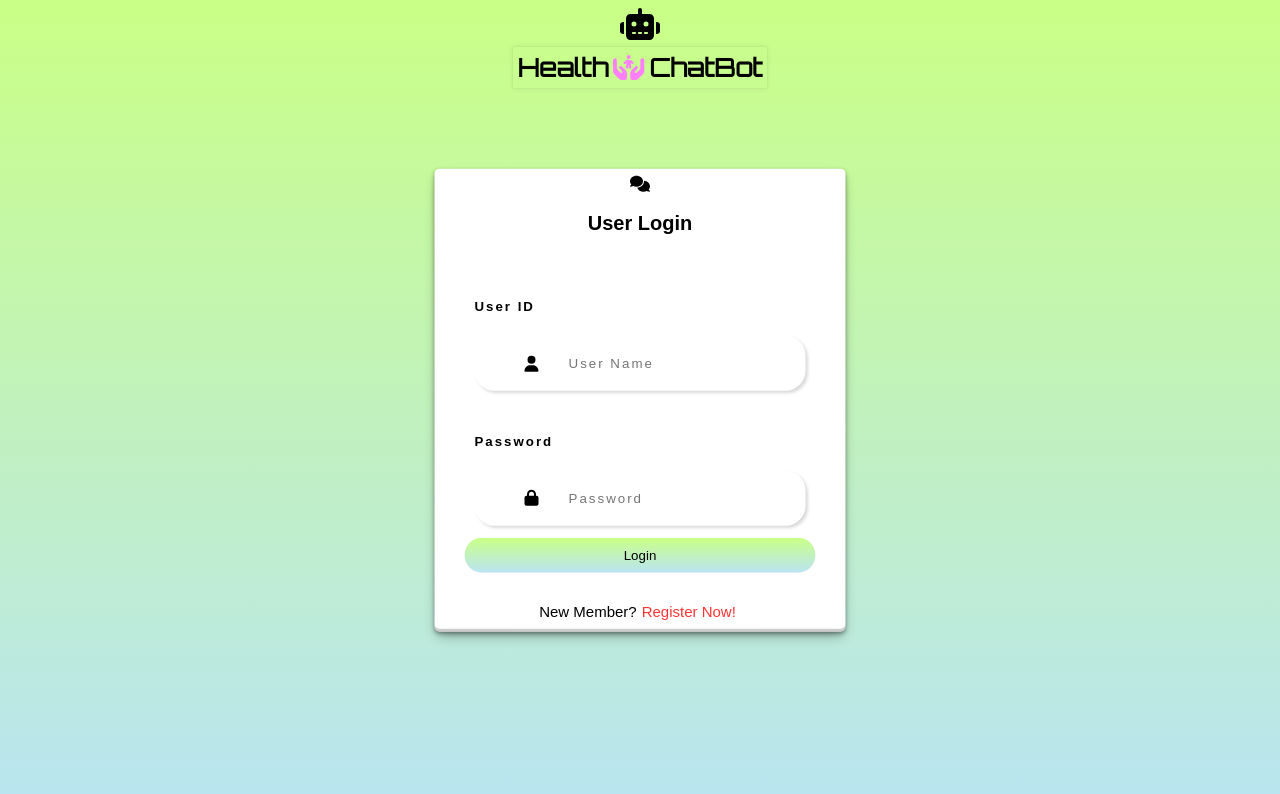
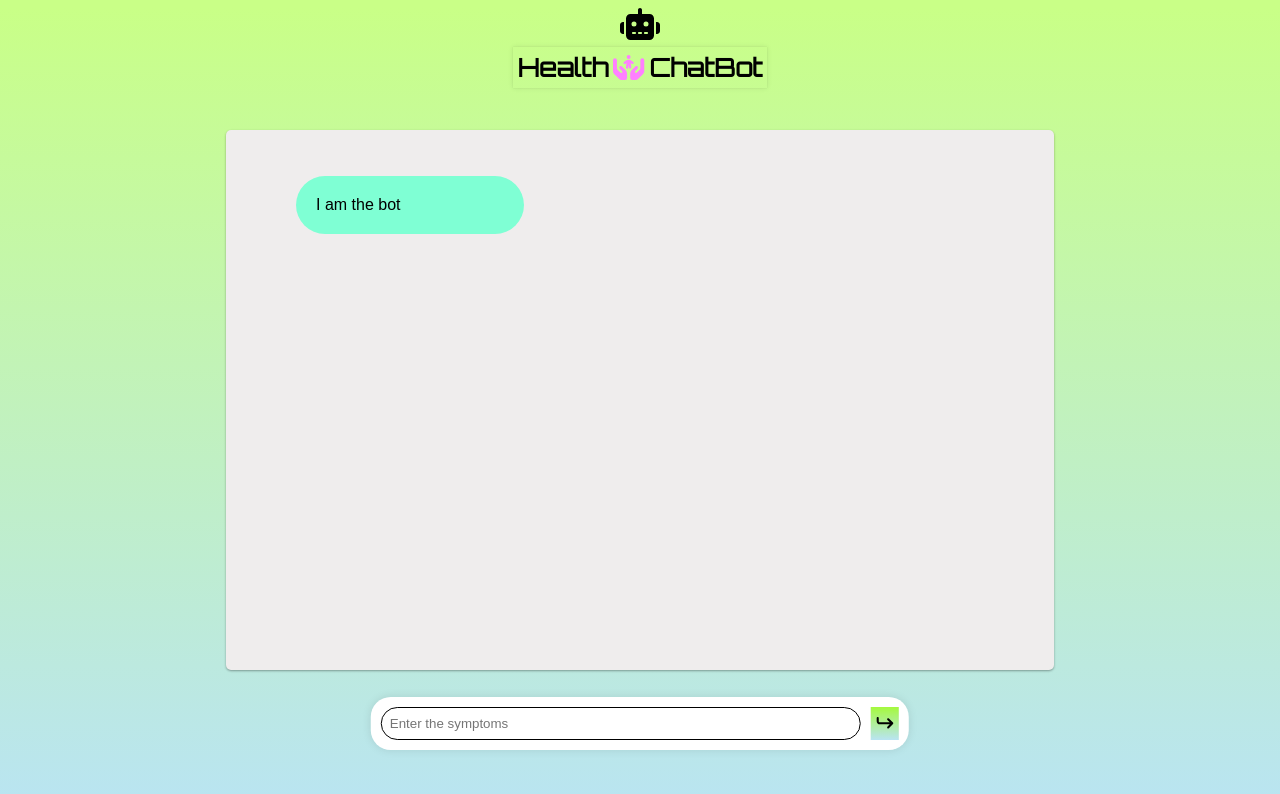
Before and after one commit to vchiranjeeviak/healthchatbot, a React (Create React App) app in the folder frontend/: page / in a window 1280 px wide. Shown: the top 794 px of the page. Built offline with nearby package versions, Linux system fonts and the light colour scheme.

Commit message:
chat-box added

```diff
--- a/frontend/src/App.css
+++ b/frontend/src/App.css
@@ -98,7 +98,10 @@ a {
 
 .chat-container {
   height: 60vh;
-  width: 70%;
+  width: 60%;
+  overflow-y: 60vh; /* Enable vertical scrolling if content exceeds the height */
+  overflow-x: auto; /* Hide horizontal scrollbar */
+  overflow-wrap: break-word;
   position: absolute;
   top: 50%;
   left: 50%;
@@ -107,6 +110,24 @@ a {
   padding: 30px 30px;
   border-radius: 5px;
   box-shadow: rgba(0, 0, 0, 0.12) 0px 1px 3px, rgba(0, 0, 0, 0.24) 0px 1px 2px;
+}
+
+.user-chat-list {
+  list-style: none;
+  padding: 20px;
+  margin-left: 500px;
+  background-color: #c9ff87;
+  margin-bottom: 20px;
+  border-radius: 30px;
+}
+
+.bot-chat-list {
+  list-style: none;
+  padding: 20px;
+  background-color: aquamarine;
+  margin-bottom: 20px;
+  margin-right: 500px;
+  border-radius: 30px;
 }
 
 .chat-form {
--- a/frontend/src/App.js
+++ b/frontend/src/App.js
@@ -23,14 +23,17 @@ function App() {
   }
 
   return (
+    // <div>
+    //   {cookies.username ? (
+    //     <Chat />
+    //   ) : navgation ? (
+    //     <Login onhandlenav={handlenav} onLogin={handleLogin} />
+    //   ) : (
+    //     <Registration onhandlenav={handlenav} />
+    //   )}
+    // </div>
     <div>
-      {cookies.username ? (
-        <Chat />
-      ) : navgation ? (
-        <Login onhandlenav={handlenav} onLogin={handleLogin} />
-      ) : (
-        <Registration onhandlenav={handlenav} />
-      )}
+      <Chat />
     </div>
   );
 }
--- a/frontend/src/chat.js
+++ b/frontend/src/chat.js
@@ -1,29 +1,85 @@
+import { useState } from "react";
 import { FontAwesomeIcon } from "@fortawesome/react-fontawesome";
 import { faArrowTurnUp } from "@fortawesome/free-solid-svg-icons";
+export default function Chat() {
+  const [userInput, setUserInput] = useState("");
+  const [userChat, setUserChat] = useState([]);
+  const [submit, setSubmit] = useState(false);
 
-export default function Chat() {
+  const addMessage = (text) => {
+    // console.log(text);
+    setUserChat((userInput) => [...userInput, text]);
+    // console.log(userChat);
+  };
+
+  const handleUserChat = (value) => {
+    if (value.length === 0) {
+      console.log("empty input");
+    }
+    addMessage(value);
+  };
+
+  function handleSubmit() {
+    setSubmit(!submit);
+    setUserInput("");
+  }
+
   return (
     <div>
-      <ChatPage />
-      <ChatForm />
+      <ChatPage userChat={userChat} submitBtn={submit} />
+      <UserChat
+        onHandleUserChat={handleUserChat}
+        userInput={userInput}
+        onHandleSubmit={handleSubmit}
+      />
     </div>
   );
 }
 
-function ChatPage() {
+function ChatPage({ userChat, submitBtn }) {
   return (
     <main>
       <div className="chat-container">
-        <div className="sub-container"></div>
+        <ul>
+          {userChat.map((message, index) => (
+            <li className="user-chat-list" key={index}>
+              {message}
+            </li>
+          ))}
+          <li className="bot-chat-list">I am the bot</li>
+        </ul>
       </div>
     </main>
   );
 }
-function ChatForm() {
+function UserChat({ onHandleUserChat, onHandleSubmit }) {
+  const [childInput, setChildInput] = useState("");
+
+  const handleInputChange = (e) => {
+    const value = e.target.value;
+    setChildInput(value);
+    // onHandleUserChat(value);
+  };
+
+  const handleButtonClick = () => {
+    onHandleUserChat(childInput);
+    onHandleSubmit();
+    setChildInput(""); // Clear the input field in the child component
+  };
+
   return (
     <div className="chat-form">
-      <input placeholder="Enter the symptoms"></input>
-      <button className="chat-btn">
+      <input
+        placeholder="Enter the symptoms"
+        onChange={handleInputChange}
+        value={childInput}
+      ></input>
+      <button
+        className="chat-btn"
+        onClick={() => {
+          handleButtonClick();
+        }}
+      >
         <FontAwesomeIcon
           icon={faArrowTurnUp}
           rotation={90}
```
